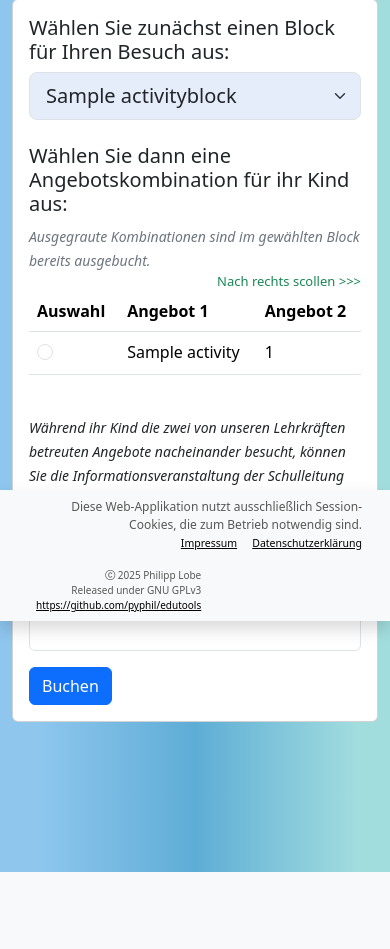
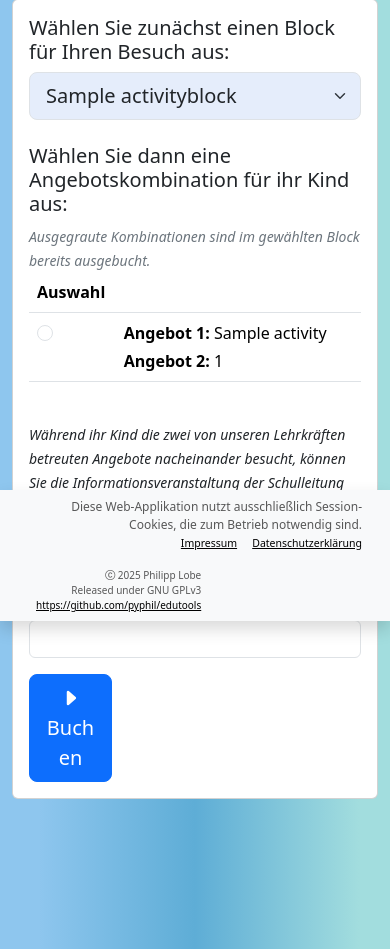
Before and after one commit to pyphil/edutools, a Django app: page /activity/ in a window 390 px wide. Shown: the part 223-1172 px from the top of the page. Before the commit the page ends 1095 px from the top, so only its background shows below. Run offline with Django 3.2, Linux system fonts and the light colour scheme; a user stored in the database is signed in; tables that the repository leaves empty hold one stand-in row (values such as "Sample post"); some libraries are stand-ins or nearby versions.

Commit message:
Refactor activity form layout for small screens

```diff
--- a/activity/templates/activity.html
+++ b/activity/templates/activity.html
@@ -1,6 +1,6 @@
 {% extends 'edutools_base.html' %}
 {% block content %}
-<style>
+<!-- <style>
   .scroll-hint {
     font-size: small;
     display: none;
@@ -10,7 +10,7 @@
       display: block;
     }
   }
-</style>
+</style> -->
 {% if is_admin %}
 <div class="container">
   <div class="card">
@@ -55,27 +55,25 @@
           {% endfor %}
           </select>
         </form>
-        <form method="post">
+        <form method="post" onsubmit="disableSubmitButton(event)">
           {% csrf_token %}
           <h5 class="mt-4">Wählen Sie dann eine Angebotskombination für ihr Kind aus:</h5>
           <small><i class="text-secondary">Ausgegraute Kombinationen sind im gewählten Block bereits ausgebucht.</i></small>
           <div class="table-responsive">
-            <div class="scroll-hint text-end text-success">
-            Nach rechts scollen >>>
-          </div>
-          <table class="table">
+          <table class="table align-middle">
             <thead>
               <tr>
                 <th>Auswahl</th>
-                      <th>Angebot 1</th>
-                      <th>Angebot 2</th>
+                <th class="d-none d-md-table-cell">Angebot 1</th>
+                <th class="d-none d-md-table-cell">Angebot 2</th>
+                <th class="d-block d-md-none">&nbsp;</th>
               </tr>
             </thead>
             <tbody>
               {% for activity in activities %}
                 <tr>
                   <!-- Radio button column -->
-                          <td>
+                  <td class="align-top">
                     <div class="form-check">
                       <input
                         class="form-check-input"
@@ -88,25 +86,25 @@
                       >
                     </div>
                   </td>
-
-                          <!-- Activity.0 column -->
-                          <td>
-                            <label
-                            class="{% if 'ausgebucht' in activity.2 %} text-secondary {% endif %}"
-                            for="activity_{{ forloop.counter }}"
-                            >
+                  <!-- Angebot 1 and 2: horizontal on md+, stacked on xs/sm -->
+                  <td class="d-none d-md-table-cell align-top">
+                    <label class="{% if 'ausgebucht' in activity.2 %} text-secondary {% endif %}" for="activity_{{ forloop.counter }}">
                       {{ activity.0 }}
                     </label>
                   </td>
-
-                          <!-- Activity.1 column -->
-                          <td>
-                            <label
-                            class="{% if 'ausgebucht' in activity.2 %} text-secondary {% endif %}"
-                            for="activity_{{ forloop.counter }}"
-                            >
+                  <td class="d-none d-md-table-cell align-top">
+                    <label class="{% if 'ausgebucht' in activity.2 %} text-secondary {% endif %}" for="activity_{{ forloop.counter }}">
                       {{ activity.1 }}
                     </label>
+                  </td>
+                  <!-- Stacked version for small screens -->
+                  <td colspan="2" class="d-block d-md-none ps-0">
+                    <div class="mb-1">
+                      <span class="fw-bold">Angebot 1:</span> <label class="{% if 'ausgebucht' in activity.2 %} text-secondary {% endif %}" for="activity_{{ forloop.counter }}">{{ activity.0 }}</label>
+                    </div>
+                    <div>
+                      <span class="fw-bold">Angebot 2:</span> <label class="{% if 'ausgebucht' in activity.2 %} text-secondary {% endif %}" for="activity_{{ forloop.counter }}">{{ activity.1 }}</label>
+                    </div>
                   </td>
                 </tr>
               {% endfor %}
@@ -119,10 +117,22 @@
             <input class="form-control" id="student_name" name="student_name" required>
             <label for="parents_name">Name der/des Erziehungsberechtigten:</label>
             <input class="form-control" id="parents_name" name="parents_name">
-            <button type="submit" class="btn btn-primary mt-3">Buchen</button>
+            <button type="submit" class="btn btn-lg btn-primary mt-3 col-3"><i class="bi bi-caret-right-fill"></i> Buchen</button>
           </div>
         </form>
       </div>
     </div>
   </div>
+
+<script>
+function disableSubmitButton(event) {
+    const button = event.submitter; // The actual clicked submit button
+    if (button) {
+        button.style.pointerEvents = 'none';
+        button.innerHTML = '<span class="spinner-border spinner-border-sm me-2" role="status" aria-hidden="true"></span> Buchung wird gespeichert...';
+    }
+    return true; // allow normal form submission
+}
+</script>
+
 {% endblock content %}
--- a/edutools_home/templates/edutools_home.html
+++ b/edutools_home/templates/edutools_home.html
@@ -133,7 +133,7 @@
             </div>
             <div class="col-8">
               <div class="card-body">
-                <h5 class="card-title">Angebote TdoT</h5>
+                <h5 class="card-title">Angebote</h5>
                 <p class="card-text small text-muted">Buchung und Verwaltung von Angeboten, z.B. zum Tag der offenen Tür.</p>
               </div>
             </div>
```
Lines whose indentation alone changed are shown as unchanged.
